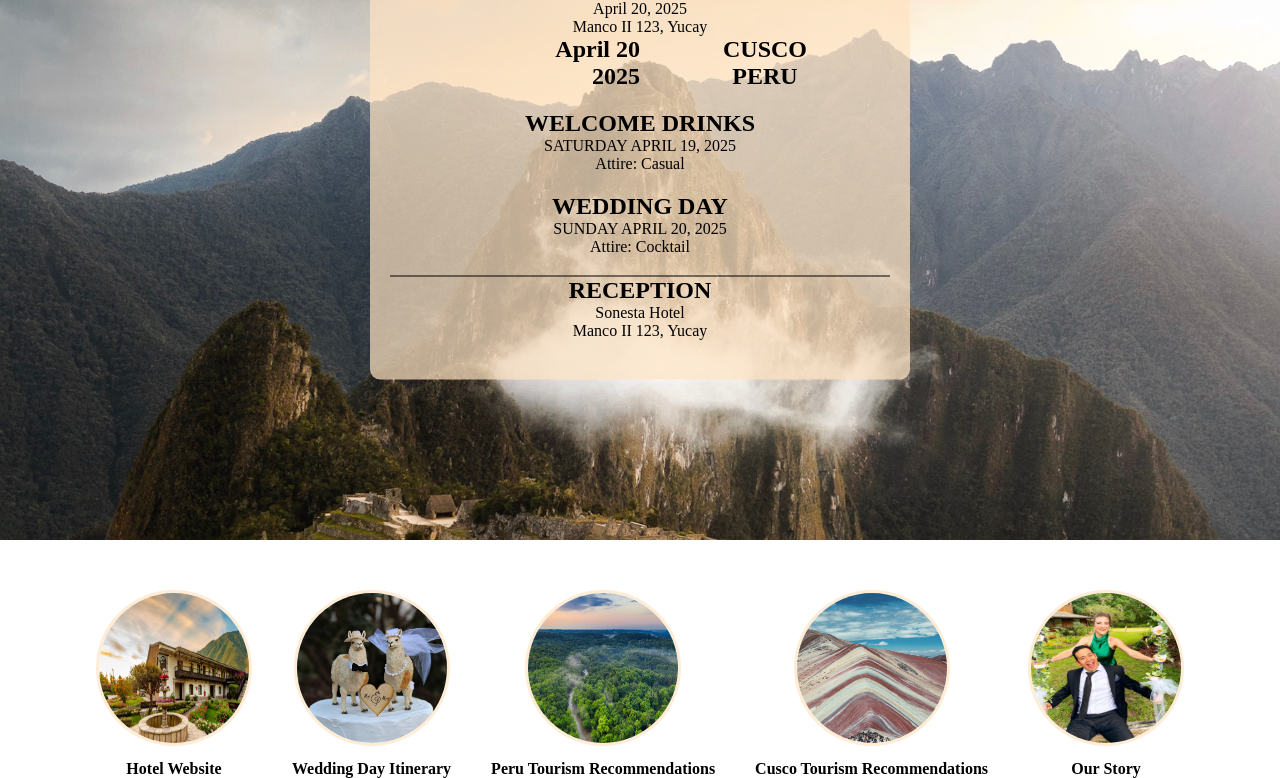
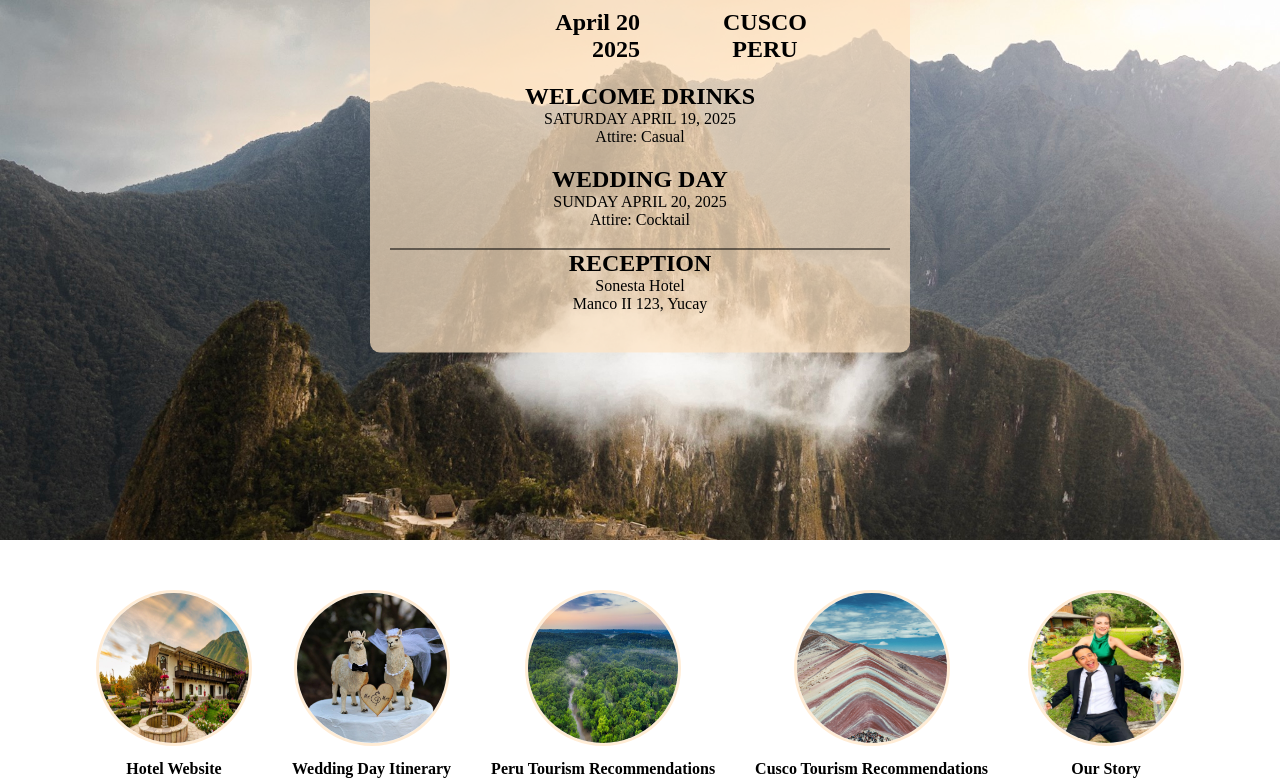
Before and after one commit to atcook65/Wedding_Website, a plain HTML site: page index.html in a window 1280 px wide. Shown: the part 300-1078 px from the top of the page. Drawn offline with Linux system fonts and the light colour scheme.

Commit message:
Update index.html

```diff
--- a/index.html
+++ b/index.html
@@ -17,8 +17,8 @@
     <div class="background-image">
         <div class="wedding-details">
             <h1 class="cursive-text">Ashley & Ricardo</h1>
-            <p> Cusco Peru <br> April 20, 2025 <br> Manco II 123, Yucay
-             <div class="section">
+            <p>
+            <div class="section">
         <div class="date-location">
             <div class="date">
                 April 20<br>2025
```
